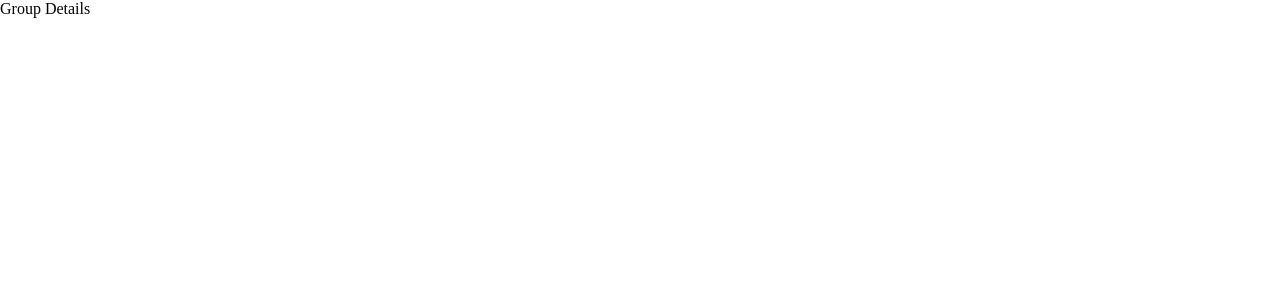
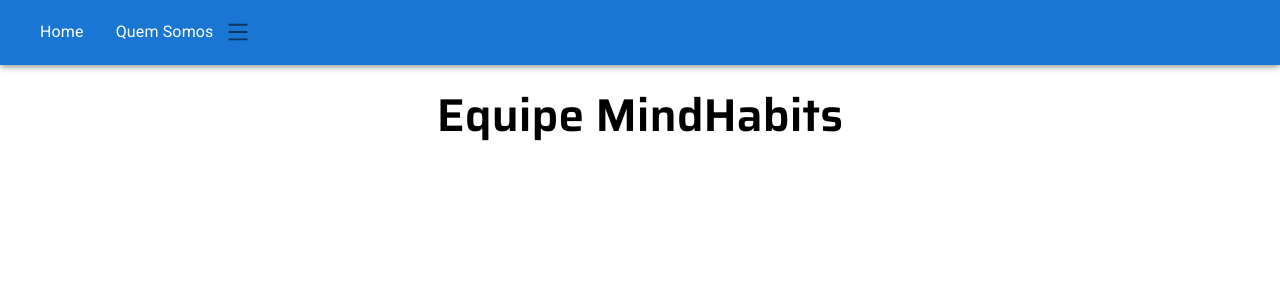
Before and after one commit to luan-ferreir4/mind-habits-app, a React (Create React App) app: page /groupdetails in a window 1280 px wide. Shown: the top 300 px of the page. Built offline with nearby package versions, Linux system fonts and the light colour scheme; no server answers; a web font is replaced by a local one.

Commit message:
feat: GroupDetails started

```diff
--- a/src/Pages/GroupDetails/index.jsx
+++ b/src/Pages/GroupDetails/index.jsx
@@ -1,9 +1,24 @@
+import { NavBar } from "../../Components/NavBar";
+import { useState, useContext, useEffect } from "react";
+import { GroupsCommunityContext } from "../../Providers/groupsCommunity";
+
 const GroupDetails = () => {
+  const [specificGroup, setSpecificGroup] = useState({});
+  const { getASpecificGroup } = useContext(GroupsCommunityContext);
+  const groupId = localStorage.getItem("groupToRender") || "";
+
+  useEffect(() => {
+    setSpecificGroup(getASpecificGroup(115));
+  }, []);
+
+  console.log(specificGroup);
+
   return (
     <>
-        Group Details
+      <NavBar typeNav={"unlogged"} />
+      <h2>Equipe MindHabits</h2>
     </>
-  )
+  );
 };
 
 export default GroupDetails;
```
